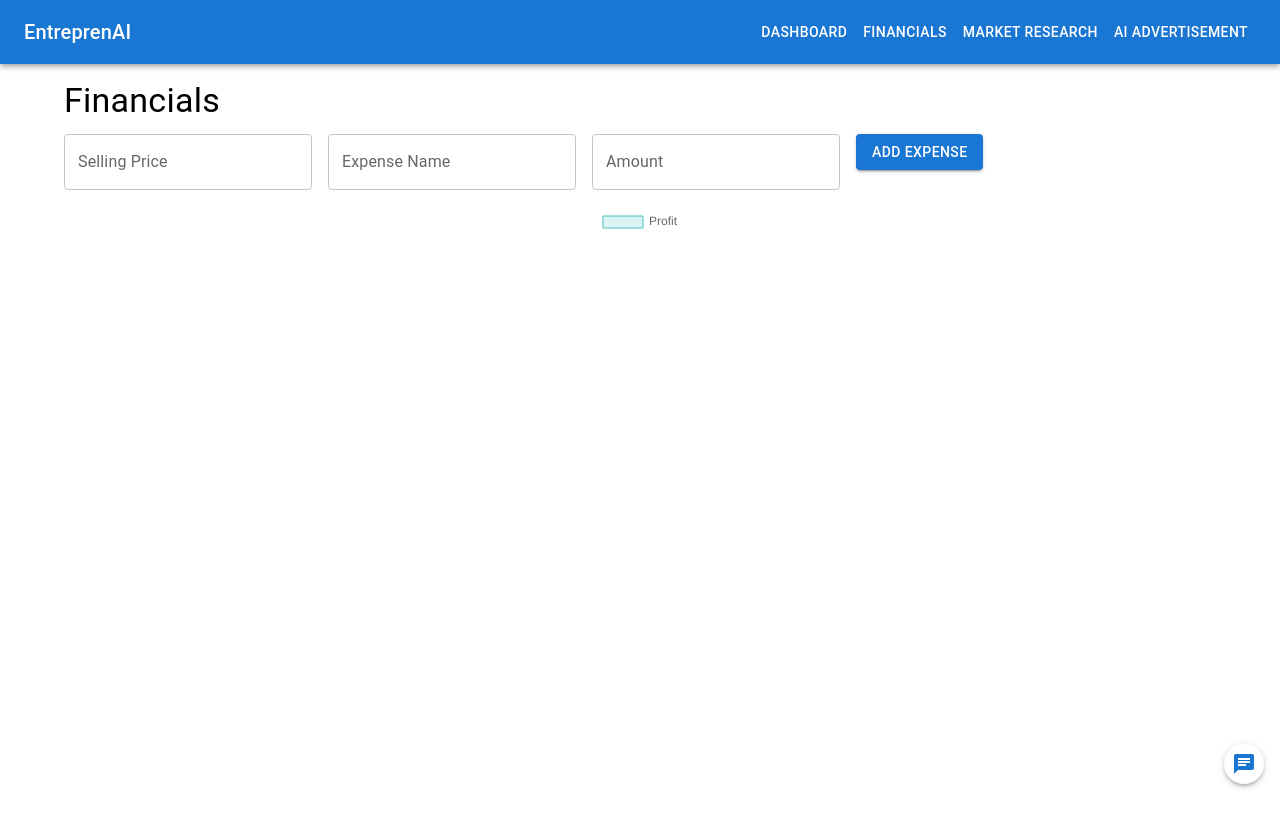
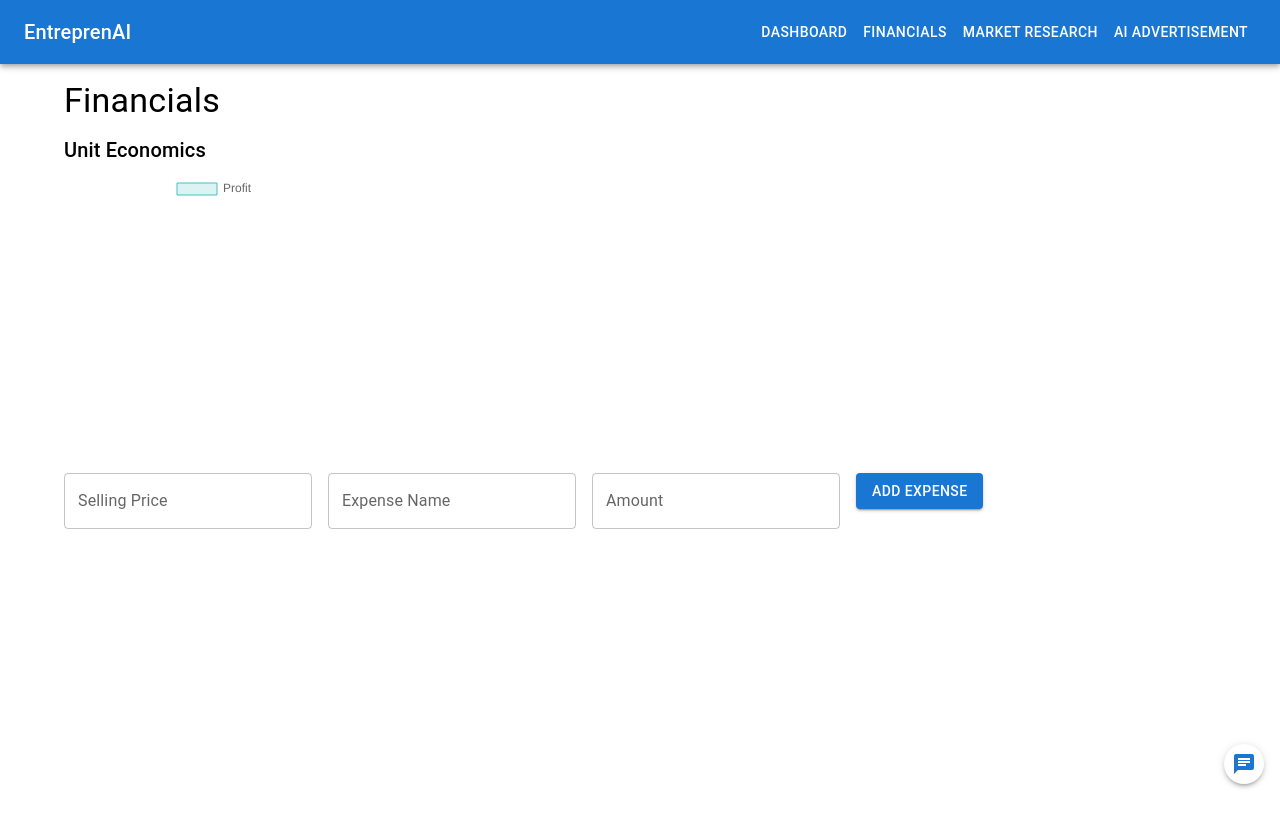
Before and after one commit to RangeR107/EntreprenAI, a React (Create React App) app in the folder frontend/: page /financials in a window 1280 px wide. Shown: the top 826 px of the page. After the commit the page ends 800 px from the top, so only its background shows below. Built offline with nearby package versions, Linux system fonts and the light colour scheme.

Commit message:
financials updated again

```diff
--- a/frontend/src/components/Financials.js
+++ b/frontend/src/components/Financials.js
@@ -1,5 +1,5 @@
 import React, { useState } from 'react';
-import { Typography, Container, TextField, Button } from '@mui/material';
+import { Typography, Container, TextField, Button, Box } from '@mui/material';
 import { Chart } from 'react-chartjs-2';
 import 'chart.js/auto';
 
@@ -16,18 +16,35 @@ const Financials = () => {
   const totalExpenses = expenses.reduce((acc, expense) => acc + expense.amount, 0);
   const profit = parseFloat(sellingPrice) - totalExpenses;
 
+  const colors = [
+    'rgba(255, 99, 132, 0.2)',
+    'rgba(54, 162, 235, 0.2)',
+    'rgba(255, 206, 86, 0.2)',
+    'rgba(75, 192, 192, 0.2)',
+    'rgba(153, 102, 255, 0.2)',
+    'rgba(255, 159, 64, 0.2)',
+  ];
+
+  const borderColors = [
+    'rgba(255, 99, 132, 1)',
+    'rgba(54, 162, 235, 1)',
+    'rgba(255, 206, 86, 1)',
+    'rgba(75, 192, 192, 1)',
+    'rgba(153, 102, 255, 1)',
+    'rgba(255, 159, 64, 1)',
+  ];
+
   const chartData = {
     labels: [...expenses.map(expense => expense.name), 'Profit'],
     datasets: [
       {
-        label: 'Unit Economics',
         data: [...expenses.map(expense => expense.amount), profit],
         backgroundColor: [
-          ...expenses.map(() => 'rgba(255, 99, 132, 0.2)'),
+          ...expenses.map((_, index) => colors[index % colors.length]),
           'rgba(75, 192, 192, 0.2)',
         ],
         borderColor: [
-          ...expenses.map(() => 'rgba(255, 99, 132, 1)'),
+          ...expenses.map((_, index) => borderColors[index % borderColors.length]),
           'rgba(75, 192, 192, 1)',
         ],
         borderWidth: 1,
@@ -35,11 +52,31 @@ const Financials = () => {
     ],
   };
 
+  const options = {
+    plugins: {
+      tooltip: {
+        callbacks: {
+          label: function (context) {
+            return `${context.label}: ${context.raw}`;
+          },
+        },
+      },
+    },
+  };
+
   return (
     <Container>
       <Typography variant="h4" gutterBottom>
         Financials
       </Typography>
+      <Box display="flex" flexDirection="column" alignItems="flex-start">
+        <Typography variant="h6" gutterBottom>
+          Unit Economics
+        </Typography>
+        <Box width={300} height={300}>
+          <Chart type="pie" data={chartData} options={options} />
+        </Box>
+      </Box>
       <TextField
         label="Selling Price"
         value={sellingPrice}
@@ -61,7 +98,6 @@ const Financials = () => {
       <Button variant="contained" onClick={handleAddExpense} sx={{ marginBottom: 2 }}>
         Add Expense
       </Button>
-      <Chart type="pie" data={chartData} />
     </Container>
   );
 };
```
